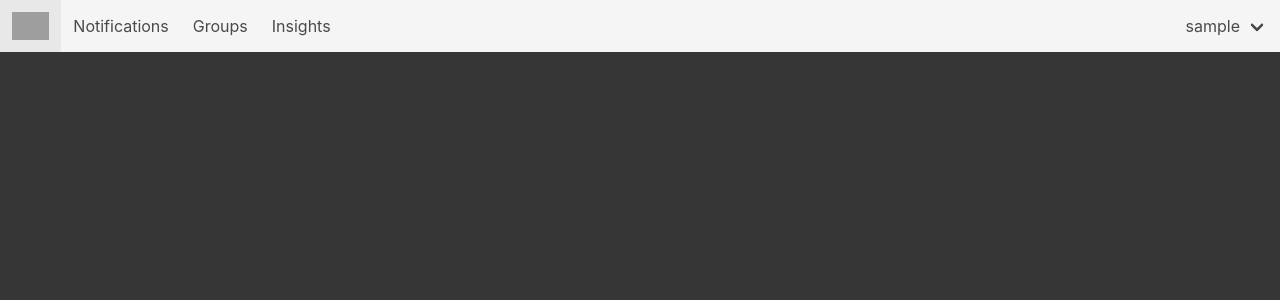
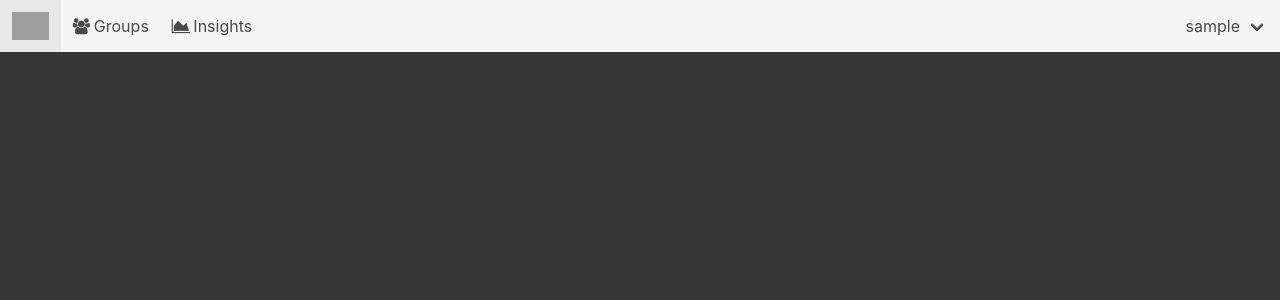
Before and after one commit to SongSwap-social/songswap-app, a Flask app: page /home in a window 1280 px wide. Shown: the top 300 px of the page. Run offline with Flask 3, Linux system fonts and the light colour scheme; the visitor is signed in with stand-in values (Sample User, id 1); grey boxes are pictures that could not be loaded.

Commit message:
Modify navbar icons

```diff
--- a/app/templates/navbar.html
+++ b/app/templates/navbar.html
@@ -8,9 +8,23 @@
     <div class="navbar-menu">
         <div class="navbar-start">
             {% if current_user.is_authenticated %}
-            <a class="navbar-item" href="{{ url_for('auth.home') }}">Notifications</a>
-            <a class="navbar-item" href="{{ url_for('auth.home') }}">Groups</a>
-            <a class="navbar-item" href="{{ url_for('insights.home') }}">Insights</a>
+
+            <a class="navbar-item" href="{{ url_for('auth.home') }}">
+                <div>
+                    <span class="icon">
+                        <i class="fa fa-users"></i>
+                    </span>
+                    Groups
+                </div>
+            </a>
+            <a class="navbar-item" href="{{ url_for('insights.home') }}">
+                <div>
+                    <span class="icon">
+                        <i class="fa fa-area-chart"></i>
+                    </span>
+                    Insights
+                </div>
+            </a>
             {% endif %}
         </div>
 
@@ -34,7 +48,7 @@
                     <a class="navbar-item" href="{{ url_for('auth.home') }}">
                         <div>
                             <span class="icon">
-                                <i class="fa fa-id-card-o"></i>
+                                <i class="fa fa-cog"></i>
                             </span>
                             Account
                         </div>
```
